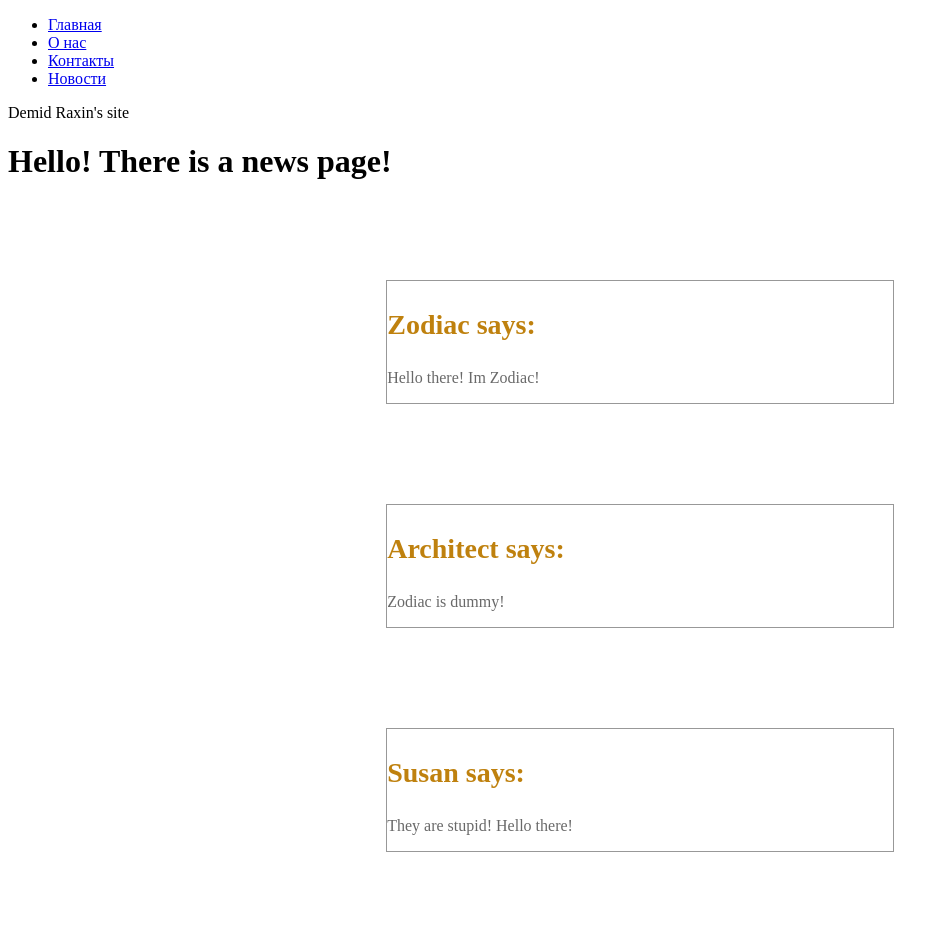
After one commit to 100ballovby/flaskProject_8V, a Flask app: page /news in a window 1280 px wide. The commit adds this page. Shown: the whole page, without its empty margins (0-949 px from the left). Run offline with Flask 2, Linux system fonts and the light colour scheme.

Commit message:
Adding news page🦞

```diff
--- a/routes.py
+++ b/routes.py
@@ -23,3 +23,22 @@ def about_page():
 @app.route('/contact')
 def contact_page():
     return render_template('contacts.html', title='Контакты')
+
+
+@app.route('/news')
+def news_page():
+    posts = [
+        {
+            'author': {'username': 'Zodiac'},
+            'body': 'Hello there! Im Zodiac!'
+        },
+        {
+            'author': {'username': 'Architect'},
+            'body': 'Zodiac is dummy!'
+        },
+        {
+            'author': {'username': 'Susan'},
+            'body': 'They are stupid! Hello there!'
+        }
+    ]
+    return render_template('news.html', title='Новости', posts=posts)
--- /dev/null
+++ b/static/style/main.css
@@ -0,0 +1,15 @@
+.post {
+    width: 40%;
+    margin: 100px auto;
+    border: 1px solid #989898;
+}
+
+.post-title {
+    font-size: 28px;
+    color: #bf810e;
+}
+
+.post-body {
+    font-size: 16px;
+    color: #696969;
+}
--- a/templates/base.html
+++ b/templates/base.html
@@ -8,6 +8,9 @@
     {% else %}
         <title>Мой сайт!</title>
     {% endif %}
+
+    <link rel="stylesheet" href="{{ url_for('static', filename='style/main.css') }}">
+
 </head>
 <body>
 
@@ -21,6 +24,9 @@
     <li>
         <a href="{{ url_for('contact_page') }}">Контакты</a>
     </li>
+    <li>
+        <a href="{{ url_for('news_page') }}">Новости</a>
+    </li>
 </ul>
 
 <p>Demid Raxin's site</p>
--- /dev/null
+++ b/templates/news.html
@@ -0,0 +1,13 @@
+{% extends 'base.html' %}
+
+{% block content %}
+    <h1>Hello! There is a news page!</h1>
+
+    {% for post in posts %} <!-- Все, что написано между меток, будет генерироваться -->
+        <div class="post">
+            <h3 class="post-title">{{ post.author.username }} says:</h3>
+            <p class="post-body">{{ post.body }}</p>
+        </div>
+    {% endfor %}
+
+{% endblock %}
```
